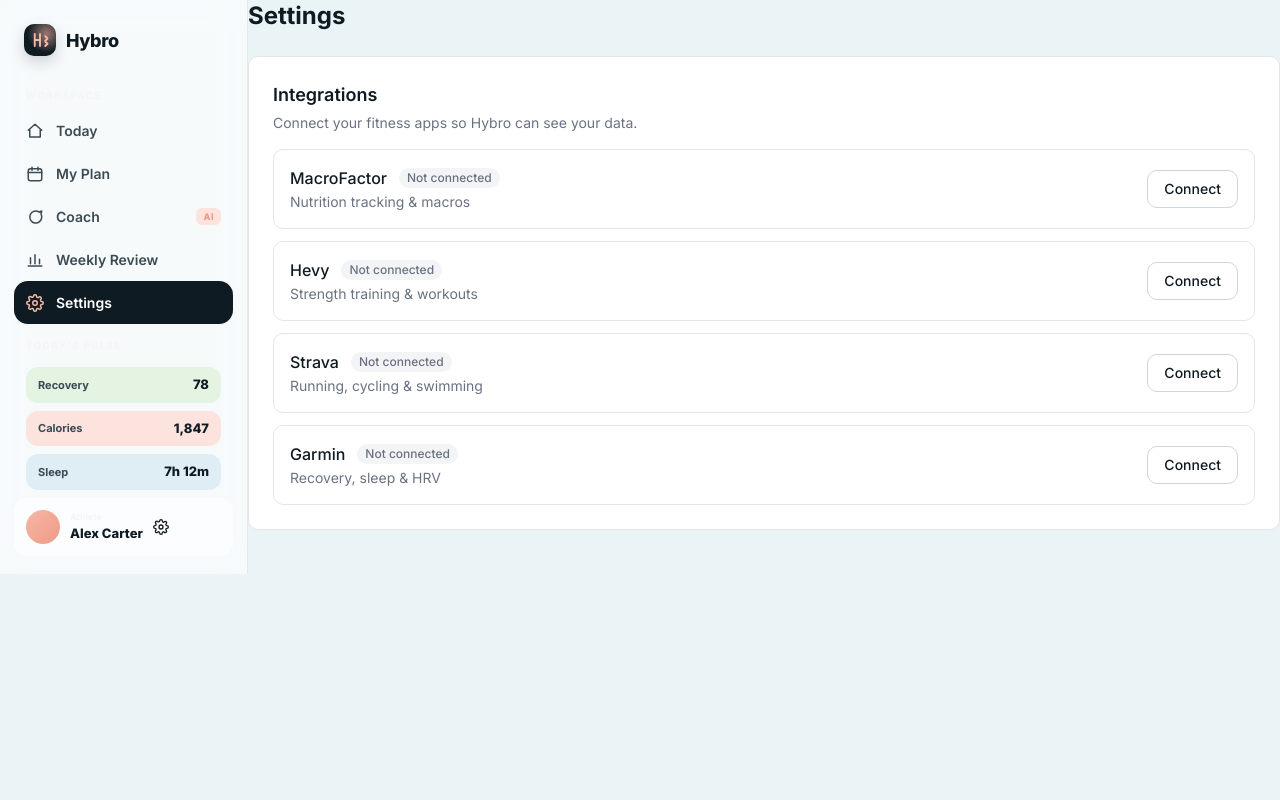
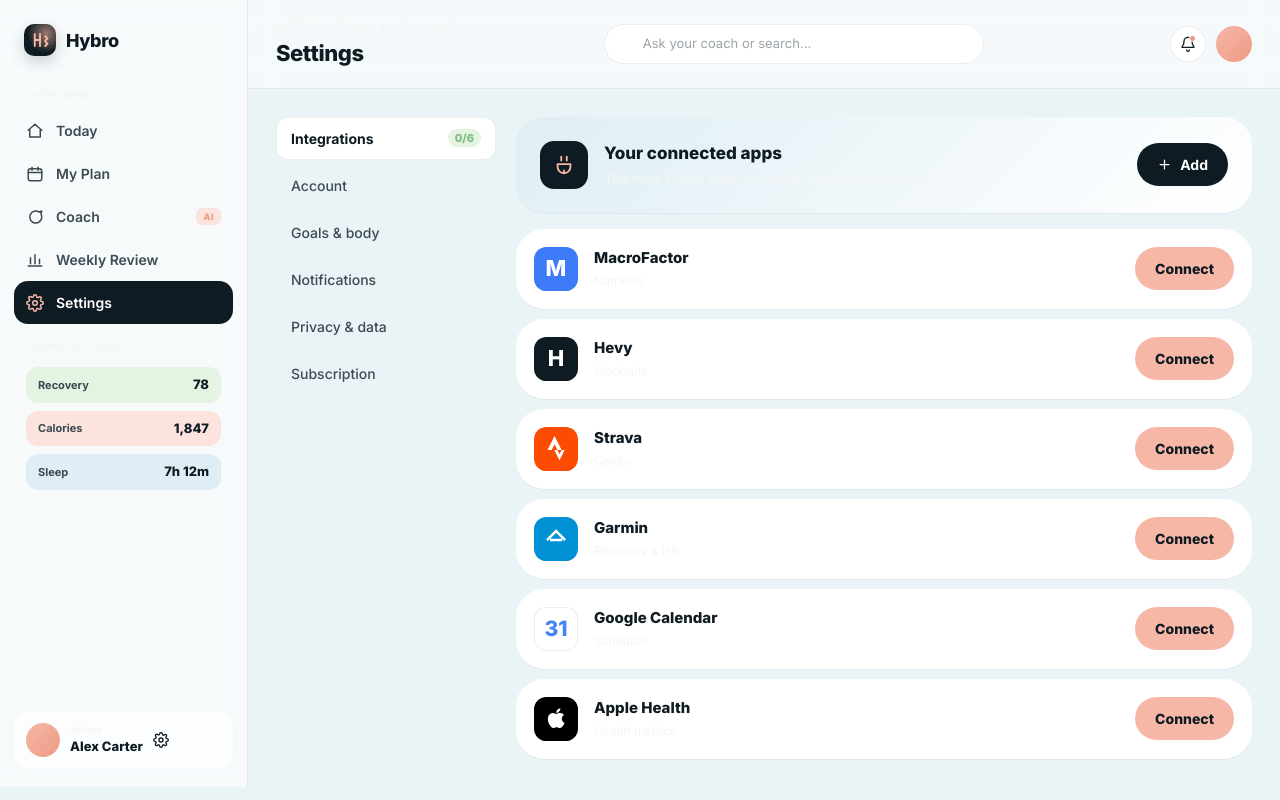
Before and after one commit to s21sharan/fitness-coach, a Next.js app: page /dashboard/settings in a window 1280 px wide. Built offline with nearby package versions, Linux system fonts and the light colour scheme; no server answers.

Commit message:
feat: redesign settings page with integration cards and nav sidebar

```diff
--- a/src/app/dashboard/settings/page.tsx
+++ b/src/app/dashboard/settings/page.tsx
@@ -4,6 +4,8 @@
 import { IntegrationCard } from "@/components/settings/integration-card";
 import { CredentialsModal } from "@/components/settings/credentials-modal";
 import { ApiKeyModal } from "@/components/settings/api-key-modal";
+import { Topbar } from "@/components/topbar";
+import { Icon } from "@/components/app/icon";
 
 interface IntegrationStatus {
   provider: string;
@@ -13,16 +15,28 @@
 }
 
 const INTEGRATIONS = [
-  { provider: "macrofactor", name: "MacroFactor", description: "Nutrition tracking & macros", type: "credentials" },
-  { provider: "hevy", name: "Hevy", description: "Strength training & workouts", type: "api-key" },
-  { provider: "strava", name: "Strava", description: "Running, cycling & swimming", type: "oauth" },
-  { provider: "garmin", name: "Garmin", description: "Recovery, sleep & HRV", type: "credentials" },
+  { provider: "macrofactor", name: "MacroFactor", category: "Nutrition", type: "credentials" },
+  { provider: "hevy", name: "Hevy", category: "Workouts", type: "api-key" },
+  { provider: "strava", name: "Strava", category: "Cardio", type: "oauth" },
+  { provider: "garmin", name: "Garmin", category: "Recovery & HR", type: "credentials" },
+  { provider: "gcal", name: "Google Calendar", category: "Schedule", type: "oauth" },
+  { provider: "apple", name: "Apple Health", category: "Health metrics", type: "native" },
 ] as const;
+
+const NAV_ITEMS = [
+  { id: "integrations", label: "Integrations" },
+  { id: "account", label: "Account" },
+  { id: "goals", label: "Goals & body" },
+  { id: "notifications", label: "Notifications" },
+  { id: "privacy", label: "Privacy & data" },
+  { id: "subscription", label: "Subscription" },
+];
 
 export default function SettingsPage() {
   const [statuses, setStatuses] = useState<IntegrationStatus[]>([]);
   const [modal, setModal] = useState<{ provider: string; type: string } | null>(null);
   const [toastMessage, setToastMessage] = useState<string | null>(null);
+  const [activeNav, setActiveNav] = useState("integrations");
 
   const fetchStatuses = useCallback(async () => {
     const res = await fetch("/api/integrations/status");
@@ -47,7 +61,7 @@
 
   const handleConnect = (provider: string, type: string) => {
     if (type === "oauth") {
-      window.location.href = "/api/integrations/strava/authorize";
+      window.location.href = `/api/integrations/${provider}/authorize`;
     } else {
       setModal({ provider, type });
     }
@@ -89,41 +103,153 @@
     setToastMessage(`${provider} connected!`);
   };
 
+  const connectedCount = INTEGRATIONS.filter((i) => {
+    const s = statuses.find((st) => st.provider === i.provider);
+    return s?.connected ?? false;
+  }).length;
+
   return (
-    <div className="space-y-6">
-      <h1 className="text-2xl font-bold">Settings</h1>
+    <>
+      <Topbar title="Settings" subtitle="Integrations & account" />
 
+      <div className="main">
         {toastMessage && (
-        <div className="rounded-lg border border-green-200 bg-green-50 p-3 text-sm text-green-700">
-          {toastMessage}
-          <button onClick={() => setToastMessage(null)} className="ml-2 font-medium underline">
+          <div
+            style={{
+              marginBottom: 16,
+              borderRadius: "var(--r-md)",
+              border: "1px solid var(--mint)",
+              background: "var(--mint-soft)",
+              padding: "10px 14px",
+              fontSize: 13,
+              color: "var(--ink-2)",
+              display: "flex",
+              alignItems: "center",
+              justifyContent: "space-between",
+            }}
+          >
+            <span>{toastMessage}</span>
+            <button
+              onClick={() => setToastMessage(null)}
+              style={{
+                background: "none",
+                border: "none",
+                cursor: "pointer",
+                fontSize: 12,
+                fontWeight: 700,
+                color: "var(--muted)",
+              }}
+            >
               Dismiss
             </button>
           </div>
         )}
 
-      <div className="rounded-lg border bg-white p-6">
-        <h2 className="text-lg font-semibold">Integrations</h2>
-        <p className="mt-1 text-sm text-gray-500">
-          Connect your fitness apps so Hybro can see your data.
-        </p>
-        <div className="mt-4 space-y-3">
+        {/* Two-column grid: nav + content */}
+        <div style={{ display: "grid", gridTemplateColumns: "220px 1fr", gap: 20, alignItems: "start" }}>
+          {/* Left nav */}
+          <nav style={{ display: "flex", flexDirection: "column", gap: 4 }}>
+            {NAV_ITEMS.map((item) => {
+              const isActive = activeNav === item.id;
+              return (
+                <button
+                  key={item.id}
+                  type="button"
+                  onClick={() => setActiveNav(item.id)}
+                  style={{
+                    display: "flex",
+                    alignItems: "center",
+                    justifyContent: "space-between",
+                    padding: "10px 14px",
+                    borderRadius: 12,
+                    border: isActive ? "1px solid var(--line)" : "1px solid transparent",
+                    background: isActive ? "var(--surface)" : "transparent",
+                    cursor: "pointer",
+                    fontSize: 14,
+                    fontWeight: isActive ? 700 : 500,
+                    color: isActive ? "var(--ink)" : "var(--ink-2)",
+                    textAlign: "left",
+                  }}
+                >
+                  <span>{item.label}</span>
+                  {item.id === "integrations" && (
+                    <span
+                      style={{
+                        fontSize: 11,
+                        fontWeight: 800,
+                        background: "var(--mint-soft)",
+                        color: "var(--mint-deep)",
+                        borderRadius: 999,
+                        padding: "1px 7px",
+                      }}
+                    >
+                      {connectedCount}/6
+                    </span>
+                  )}
+                </button>
+              );
+            })}
+          </nav>
+
+          {/* Right content */}
+          <div style={{ display: "flex", flexDirection: "column", gap: 16 }}>
+            {/* Header card */}
+            <div
+              className="card"
+              style={{
+                background: "linear-gradient(135deg, var(--sky-soft) 0%, var(--surface) 100%)",
+                display: "flex",
+                alignItems: "center",
+                gap: 16,
+              }}
+            >
+              <div
+                style={{
+                  width: 48,
+                  height: 48,
+                  borderRadius: 14,
+                  background: "var(--ink)",
+                  display: "grid",
+                  placeItems: "center",
+                  flexShrink: 0,
+                  color: "var(--coral)",
+                }}
+              >
+                <Icon name="plug" size={22} />
+              </div>
+              <div style={{ flex: 1 }}>
+                <div style={{ fontSize: 17, fontWeight: 800, color: "var(--ink)", marginBottom: 2 }}>
+                  Your connected apps
+                </div>
+                <div style={{ fontSize: 13, color: "var(--muted)" }}>
+                  The more Hybro sees, the better it coaches. {connectedCount} of 6 connected.
+                </div>
+              </div>
+              <button type="button" className="btn-ink" style={{ flexShrink: 0 }}>
+                <Icon name="plus" size={15} />
+                Add
+              </button>
+            </div>
+
+            {/* Integration cards */}
+            <div style={{ display: "flex", flexDirection: "column", gap: 10 }}>
               {INTEGRATIONS.map((integration) => {
                 const status = statuses.find((s) => s.provider === integration.provider);
                 return (
                   <IntegrationCard
                     key={integration.provider}
+                    provider={integration.provider}
                     name={integration.name}
-                description={integration.description}
-                provider={integration.provider}
+                    category={integration.category}
                     connected={status?.connected ?? false}
-                status={status?.status ?? "disconnected"}
                     lastSyncedAt={status?.lastSyncedAt ?? null}
                     onConnect={() => handleConnect(integration.provider, integration.type)}
                     onDisconnect={() => handleDisconnect(integration.provider)}
                   />
                 );
               })}
+            </div>
+          </div>
         </div>
       </div>
 
@@ -147,6 +273,6 @@
           onSubmit={(apiKey) => handleApiKeySubmit(modal.provider, apiKey)}
         />
       )}
-    </div>
+    </>
   );
 }
--- a/src/components/settings/integration-card.tsx
+++ b/src/components/settings/integration-card.tsx
@@ -1,14 +1,16 @@
 "use client";
 
+import { BrandMark } from "@/components/app/brand-mark";
+
 interface IntegrationCardProps {
+  provider: string;
   name: string;
-  description: string;
-  provider: string;
+  category: string;
   connected: boolean;
-  status: string;
   lastSyncedAt: string | null;
   onConnect: () => void;
   onDisconnect: () => void;
+  onSync?: () => void;
 }
 
 function formatTimeAgo(dateStr: string): string {
@@ -22,56 +24,87 @@
   return `${days}d ago`;
 }
 
-const STATUS_BADGE: Record<string, { label: string; className: string }> = {
-  active: { label: "Connected", className: "bg-green-100 text-green-700" },
-  error: { label: "Sync error", className: "bg-red-100 text-red-700" },
-  expired: { label: "Expired", className: "bg-yellow-100 text-yellow-700" },
-  disconnected: { label: "Not connected", className: "bg-gray-100 text-gray-500" },
-};
-
 export function IntegrationCard({
+  provider,
   name,
-  description,
-  provider,
+  category,
   connected,
-  status,
   lastSyncedAt,
   onConnect,
   onDisconnect,
+  onSync,
 }: IntegrationCardProps) {
-  const badge = STATUS_BADGE[status] || STATUS_BADGE.disconnected;
+  return (
+    <div className="card" style={{ padding: 18, display: "flex", flexDirection: "row", alignItems: "center", gap: 16 }}>
+      {/* Brand mark */}
+      <BrandMark name={provider} size={44} />
 
-  return (
-    <div className="flex items-center justify-between rounded-lg border p-4">
-      <div className="flex-1">
-        <div className="flex items-center gap-3">
-          <p className="font-medium">{name}</p>
-          <span className={`rounded-full px-2 py-0.5 text-xs font-medium ${badge.className}`}>
-            {badge.label}
+      {/* Middle info */}
+      <div style={{ flex: 1, minWidth: 0 }}>
+        <div style={{ display: "flex", alignItems: "center", gap: 8, flexWrap: "wrap" }}>
+          <span style={{ fontSize: 15, fontWeight: 800, color: "var(--ink)" }}>{name}</span>
+          {connected && (
+            <span
+              style={{
+                display: "inline-flex",
+                alignItems: "center",
+                gap: 5,
+                background: "var(--mint-soft)",
+                borderRadius: 999,
+                padding: "2px 8px",
+              }}
+            >
+              <span
+                style={{
+                  width: 6,
+                  height: 6,
+                  borderRadius: "50%",
+                  background: "var(--mint-deep)",
+                  flexShrink: 0,
+                }}
+              />
+              <span
+                style={{
+                  fontSize: 10,
+                  fontWeight: 800,
+                  letterSpacing: "0.1em",
+                  textTransform: "uppercase",
+                  color: "var(--mint-deep)",
+                }}
+              >
+                Connected
               </span>
-        </div>
-        <p className="mt-0.5 text-sm text-gray-500">{description}</p>
-        {connected && lastSyncedAt && (
-          <p className="mt-0.5 text-xs text-gray-400">
-            Last synced {formatTimeAgo(lastSyncedAt)}
-          </p>
+            </span>
           )}
         </div>
-      <div>
+        <div style={{ fontSize: 12, color: "var(--muted)", marginTop: 2 }}>
+          {category}
+          {connected && lastSyncedAt && (
+            <span style={{ marginLeft: 6 }}>· Synced {formatTimeAgo(lastSyncedAt)}</span>
+          )}
+        </div>
+      </div>
+
+      {/* Actions */}
+      <div style={{ display: "flex", alignItems: "center", gap: 8, flexShrink: 0 }}>
         {connected ? (
+          <>
+            {onSync && (
+              <button type="button" className="btn-ghost" onClick={onSync}>
+                Sync now
+              </button>
+            )}
             <button
               type="button"
+              className="btn-ghost"
               onClick={onDisconnect}
-            className="rounded-lg border border-red-200 px-4 py-2 text-sm font-medium text-red-600 hover:bg-red-50"
+              style={{ color: "var(--coral-deep)" }}
             >
               Disconnect
             </button>
+          </>
         ) : (
-          <button
-            type="button"
-            onClick={onConnect}
-            className="rounded-lg border border-gray-300 px-4 py-2 text-sm font-medium hover:bg-gray-50"
-          >
+          <button type="button" className="btn-coral" onClick={onConnect}>
             Connect
           </button>
         )}
```
Lines whose indentation alone changed are shown as unchanged.
